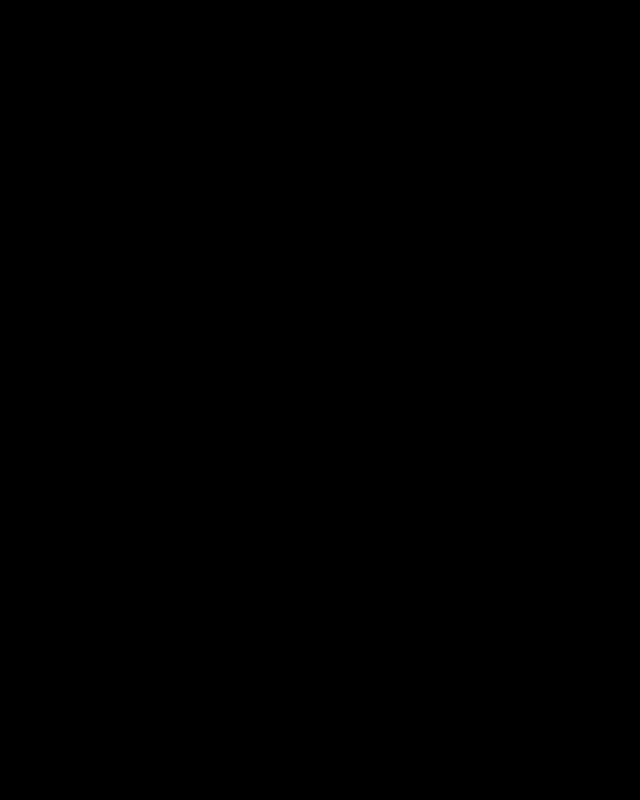
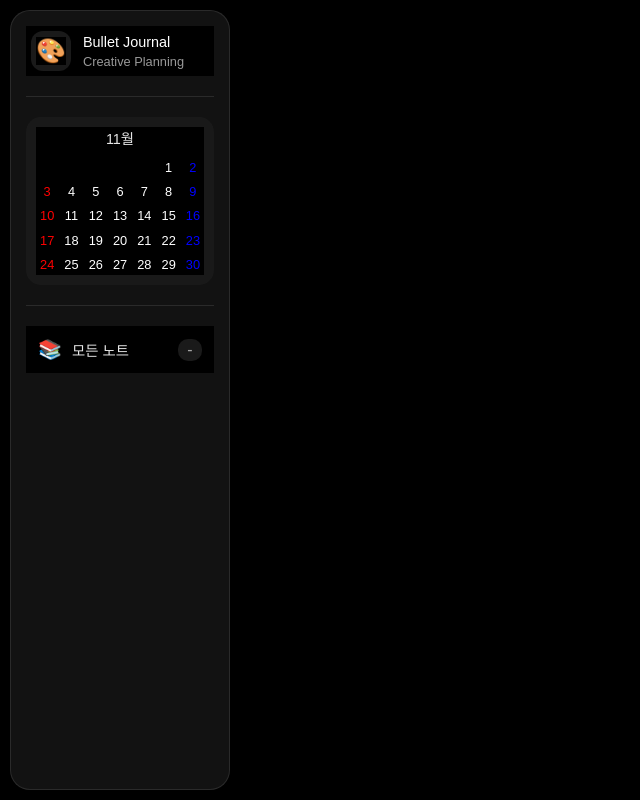
Before and after one commit to noguri98/BULLETJOURNAL, a React app in the folder frontend/: page / in a window 1280 px wide. Shown: the whole page, without its empty margins (0-640 px from the left). Built offline with nearby package versions, Linux system fonts and the light colour scheme.

Commit message:
left 패널 업데이트

```diff
--- /dev/null
+++ b/frontend/src/modules/Left-Pannel/Left-Pannel.css
@@ -0,0 +1,140 @@
+/* Left-Pannel */
+.left {
+    display: flex;
+    flex-direction: column;
+    width: clamp(220px, 15%, 280px);
+    height: 100%;
+    gap: 15px;
+    padding: 15px;
+    background-color: rgba(30, 30, 30, 0.6);
+    backdrop-filter: blur(10px);
+    border-radius: 20px;
+    border: 1px solid rgba(255, 255, 255, 0.1);
+    overflow-y: auto;
+    scrollbar-width: thin;
+    scrollbar-color: rgba(255, 255, 255, 0.2) transparent;
+}
+
+/* 스크롤바 스타일 */
+.left::-webkit-scrollbar {
+    width: 5px;
+}
+
+.left::-webkit-scrollbar-track {
+    background: transparent;
+}
+
+.left::-webkit-scrollbar-thumb {
+    background-color: rgba(255, 255, 255, 0.2);
+    border-radius: 3px;
+}
+
+/* 프로필 섹션 */
+.profile {
+    display: flex;
+    align-items: center;
+    gap: 12px;
+    padding: 5px;
+}
+
+.profile-image {
+    width: 40px;
+    height: 40px;
+    background: rgba(255, 255, 255, 0.1);
+    border-radius: 12px;
+    display: flex;
+    align-items: center;
+    justify-content: center;
+    font-size: 1.5em;
+}
+
+.profile-info {
+    flex: 1;
+}
+
+.username {
+    color: white;
+    font-size: 0.9em;
+    font-weight: 500;
+    margin-bottom: 4px;
+}
+
+.status {
+    color: rgba(255, 255, 255, 0.6);
+    font-size: 0.8em;
+}
+
+/* 구분선 */
+.divider {
+    height: 1px;
+    background: rgba(255, 255, 255, 0.1);
+    margin: 5px 0;
+}
+
+/* 월간 캘린더 섹션 */
+.monthly {
+    width: 100%;
+    padding: 10px;
+    background: rgba(255, 255, 255, 0.03);
+    border-radius: 15px;
+}
+
+/* 위젯 섹션 */
+.widgets {
+    display: flex;
+    flex-direction: column;
+    gap: 10px;
+}
+
+.widget {
+    background: rgba(255, 255, 255, 0.03);
+    border-radius: 15px;
+    overflow: hidden;
+    transition: all 0.2s ease;
+}
+
+.widget:hover {
+    background: rgba(255, 255, 255, 0.05);
+}
+
+.widget-header {
+    display: flex;
+    align-items: center;
+    justify-content: space-between;
+    padding: 12px;
+    cursor: pointer;
+}
+
+.widget-left {
+    display: flex;
+    align-items: center;
+    gap: 10px;
+}
+
+.widget-icon {
+    font-size: 1.2em;
+}
+
+.widget-title {
+    color: rgba(255, 255, 255, 0.9);
+    font-size: 0.9em;
+    font-weight: 500;
+}
+
+.widget-count {
+    color: rgba(255, 255, 255, 0.6);
+    font-size: 1em;
+    font-weight: 500;
+    padding: 2px 8px;
+    background: rgba(255, 255, 255, 0.1);
+    border-radius: 10px;
+    min-width: 24px;
+    text-align: center;
+}
+
+/* 반응형 디자인 */
+@media screen and (max-width: 768px) {
+    .left {
+        display: none;
+    }
+}
--- /dev/null
+++ b/frontend/src/modules/Left-Pannel/Left-Pannel.js
@@ -0,0 +1,37 @@
+import React from 'react';
+import './Left-Pannel.css';
+import Monthly from '../Monthly/Monthly';
+
+const LeftPannel = () => {
+    return (
+        <div className='left'>
+            <div className='profile'>
+                <div className='profile-image'>
+                    <span>🎨</span>
+                </div>
+                <div className='profile-info'>
+                    <div className='username'>Bullet Journal</div>
+                    <div className='status'>Creative Planning</div>
+                </div>
+            </div>
+            <div className='divider'></div>
+            <div className='monthly'>
+                <Monthly />
+            </div>
+            <div className='divider'></div>
+            <div className='widgets'>
+                <div className='widget'>
+                    <div className='widget-header'>
+                        <div className='widget-left'>
+                            <span className='widget-icon'>📚</span>
+                            <span className='widget-title'>모든 노트</span>
+                        </div>
+                        <div className='widget-count'> - </div>
+                    </div>
+                </div>
+            </div>
+        </div>
+    );
+};
+
+export default LeftPannel;
--- /dev/null
+++ b/frontend/src/modules/Monthly/Monthly.css
@@ -0,0 +1,58 @@
+.month-title {
+    color: rgba(255, 255, 255, 0.9);
+    font-size: clamp(0.8em, 1.2vw, 0.9em);
+    text-align: center;
+    margin-bottom: 8px;
+    font-weight: 500;
+}
+
+.days-grid {
+    display: grid;
+    grid-template-columns: repeat(7, 1fr);
+    gap: 2px;
+}
+
+.day-button {
+    width: 100%;
+    aspect-ratio: 1;
+    border: none;
+    border-radius: 4px;
+    background: none;
+    cursor: pointer;
+    font-size: clamp(0.7em, 1vw, 0.8em);
+    display: flex;
+    align-items: center;
+    justify-content: center;
+    transition: all 0.2s ease;
+    padding: 0;
+    color: rgba(255, 255, 255, 0.8);
+}
+
+.day-button:not(:disabled):hover {
+    background-color: rgba(255, 255, 255, 0.1);
+}
+
+.day-button.empty {
+    cursor: default;
+}
+
+/* 현재 날짜 스타일 */
+.day-button.today {
+    background: rgba(255, 255, 255, 0.1);
+    font-weight: 500;
+}
+
+/* 선택된 날짜 스타일 */
+.day-button.selected {
+    background: rgba(255, 255, 255, 0.15);
+    color: white;
+}
+
+/* 주말 색상 */
+.day-button.weekend-sun {
+    color: rgba(255, 99, 99, 0.9);
+}
+
+.day-button.weekend-sat {
+    color: rgba(99, 150, 255, 0.9);
+}
--- /dev/null
+++ b/frontend/src/modules/Monthly/Monthly.js
@@ -0,0 +1,68 @@
+import React, { useState, useEffect } from 'react';
+import './Monthly.css';
+
+const Monthly = () => {
+    const [calendarDays, setCalendarDays] = useState([]);
+    const [currentMonth, setCurrentMonth] = useState('');
+
+    useEffect(() => {
+        const currentDate = new Date();
+        const year = currentDate.getFullYear();
+        const month = currentDate.getMonth();
+
+        // 월 이름 설정
+        setCurrentMonth(`${month + 1}월`);
+
+        // 해당 월의 첫 날의 요일 구하기 (0: 일요일, 6: 토요일)
+        const firstDayOfMonth = new Date(year, month, 1).getDay();
+
+        // 해당 월의 총 일수
+        const totalDays = new Date(year, month + 1, 0).getDate();
+
+        // 달력에 표시할 날짜 배열 생성
+        const daysArray = [];
+
+        // 첫 날 이전의 빈 칸 추가
+        for (let i = 0; i < firstDayOfMonth; i++) {
+            daysArray.push({ date: '', dayOfWeek: i });
+        }
+
+        // 실제 날짜 추가
+        for (let i = 1; i <= totalDays; i++) {
+            const date = new Date(year, month, i);
+            const dayOfWeek = date.getDay();
+            daysArray.push({
+                date: i,
+                dayOfWeek
+            });
+        }
+
+        setCalendarDays(daysArray);
+    }, []);
+
+    const getDayColor = (dayOfWeek) => {
+        if (dayOfWeek === 0) return 'red';    // 일요일
+        if (dayOfWeek === 6) return 'blue';   // 토요일
+        return 'white';                        // 평일
+    };
+
+    return (
+        <div>
+            <div className="month-title">{currentMonth}</div>
+            <div className="days-grid">
+                {calendarDays.map((day, index) => (
+                    <button
+                        key={index}
+                        className={`day-button ${!day.date ? 'empty' : ''}`}
+                        style={{ color: getDayColor(day.dayOfWeek) }}
+                        disabled={!day.date}
+                    >
+                        {day.date}
+                    </button>
+                ))}
+            </div>
+        </div>
+    );
+};
+
+export default Monthly;
--- a/frontend/src/root/App.css
+++ b/frontend/src/root/App.css
@@ -2,9 +2,18 @@
 /* App */
 
 * {
-
   margin: 0;
   padding: 0;
   box-sizing: border-box;
   background-color: black;
+  font-family: Arial, Helvetica, sans-serif;
 }
+
+.app {
+  display: flex;
+  flex-direction: row;
+  width: 100vw;
+  height: 100vh;
+  gap:20px;
+  padding: 10px;
+}
--- a/frontend/src/root/App.js
+++ b/frontend/src/root/App.js
@@ -1,8 +1,27 @@
 
+import { useState, createContext } from 'react';
 import './App.css';
+
+import LeftPannel from '../modules/Left-Pannel/Left-Pannel';
+
+export const SystemContext = createContext({
+
+  category: "", setCategory: () => {}
+
+});
 
 const App = () => {
 
+  const [ category, setCategory ] = useState("");
+
+  return (
+    <SystemContext.Provider value={{category, setCategory}}>
+      <div className='app'>
+        <LeftPannel />
+      </div>
+    </SystemContext.Provider>
+
+  );
 }
 
 export default App;
```
Also changed, not shown: frontend/README.md.
